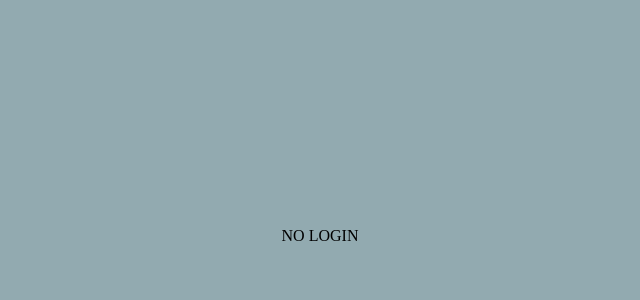
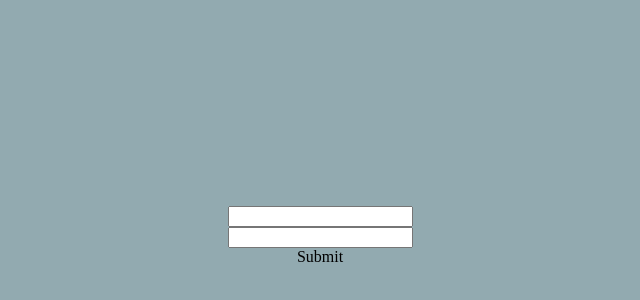
Before and after one commit to tiagodprovenzano/marketplace-react, a React (Create React App) app: page /login in a window 1280 px wide. Shown: the part 164-464 px from the top of the page, without its empty margins (320-960 px from the left). Built offline with nearby package versions, Linux system fonts and the light colour scheme.

Commit message:
added login page with cookies

```diff
--- /dev/null
+++ b/src/components/Button/button.view.tsx
@@ -0,0 +1,14 @@
+import React from 'react'
+
+type Props = {
+    onClick: React.MouseEventHandler<HTMLDivElement>
+    label: string
+}
+
+const ButtonView: React.FC<Props> = (props) => (
+    <div onClick={props.onClick}>
+        <div>{props.label}</div>
+    </div>
+)
+
+export default ButtonView;
--- /dev/null
+++ b/src/components/Button/index.tsx
@@ -0,0 +1,17 @@
+import React, { useCallback } from "react";
+import ButtonView from "./button.view";
+
+type Props = {
+  onClick: () => void;
+  label: string;
+};
+
+export const Button: React.FC<Props> = (props) => {
+  const { onClick, label } = props;
+  const onClickButton: React.MouseEventHandler<HTMLDivElement> =
+    useCallback(() => {
+      onClick();
+    }, [onClick]);
+
+  return <ButtonView onClick={onClickButton} label={label} />;
+};
--- /dev/null
+++ b/src/components/TextInput/index.tsx
@@ -0,0 +1,18 @@
+import TextInputView from "./text-input.view"
+
+type Props = {
+    type: React.HTMLInputTypeAttribute;
+    text: string;
+    onChangeText: (text: string) => void
+}
+
+export const TextInput: React.FC<Props> = (props) => {
+    const {type, text, onChangeText} = props
+
+    const onChange: React.ChangeEventHandler<HTMLInputElement> = (e) => {
+        const newText = e.target.value
+        onChangeText(newText)
+    }
+
+    return<TextInputView type={type} text={text} onChange={onChange}/>
+}
--- /dev/null
+++ b/src/components/TextInput/text-input.view.tsx
@@ -0,0 +1,13 @@
+import React from "react";
+
+type Props = {
+  type: React.HTMLInputTypeAttribute;
+  text: string;
+  onChange: React.ChangeEventHandler<HTMLInputElement>;
+};
+
+const TextInputView: React.FC<Props> = (props) => (
+  <input type={props.type} onChange={props.onChange} value={props.text} />
+);
+
+export default TextInputView;
--- a/src/screens/Login/index.tsx
+++ b/src/screens/Login/index.tsx
@@ -1,7 +1,41 @@
-import LoginView from "./login.view"
+import { useCallback, useEffect, useState } from "react";
+import { useCookies } from "react-cookie";
+import LoginView from "./login.view";
 
 export const Login = () => {
-    return(
-        <LoginView />
-    )
-}
+  const [email, setEmail] = useState<string>("");
+  const [password, setPassword] = useState<string>("");
+  const [cookies, setCookies] = useCookies(['email', 'password'])
+
+  useEffect(() => {
+    if(cookies.email){
+        setEmail(cookies.email)
+    }
+    if(cookies.password){
+        setPassword(cookies.password)
+    }
+  }, [])
+
+  useEffect(() => {
+    if(cookies.email !== email){
+        setCookies('email', email)
+    }
+    if(cookies.password !== password){
+        setCookies('password', password)
+    }
+  }, [email, password])
+
+  const onSubmit = useCallback(() => {
+    console.log({ email, password });
+  }, [email, password]);
+
+  return (
+    <LoginView
+      email={email}
+      password={password}
+      onChangeEmail={setEmail}
+      onChangePassword={setPassword}
+      onSubmit={onSubmit}
+    />
+  );
+};
--- a/src/screens/Login/login.styled.ts
+++ b/src/screens/Login/login.styled.ts
@@ -6,6 +6,7 @@ const LoginWrapper = styled.div`${() => css`
     align-items: center;
     background-color: #92aab0;
     flex-grow: 1;
+    flex-direction: column
 `}`
 
 export default LoginWrapper
--- a/src/screens/Login/login.view.tsx
+++ b/src/screens/Login/login.view.tsx
@@ -1,11 +1,29 @@
-import React from "react"
-import LoginWrapper from "./login.styled"
+import React from "react";
+import { Button } from "../../components/Button";
+import { TextInput } from "../../components/TextInput";
+import LoginWrapper from "./login.styled";
 
+type Props = {
+  email: string;
+  password: string;
+  onChangeEmail: (email: string) => void;
+  onChangePassword: (password: string) => void;
+  onSubmit: () => void
+};
 
-
-const LoginView = () => (
-    <LoginWrapper>
-        NO LOGIN
-    </LoginWrapper>
-)
-export default LoginView
+const LoginView: React.FC<Props> = (props) => (
+  <LoginWrapper>
+    <TextInput
+      type={"email"}
+      onChangeText={props.onChangeEmail}
+      text={props.email}
+    />
+    <TextInput
+      type={"password"}
+      onChangeText={props.onChangePassword}
+      text={props.password}
+    />
+    <Button onClick={props.onSubmit} label={'Submit'} />
+  </LoginWrapper>
+);
+export default LoginView;
```
